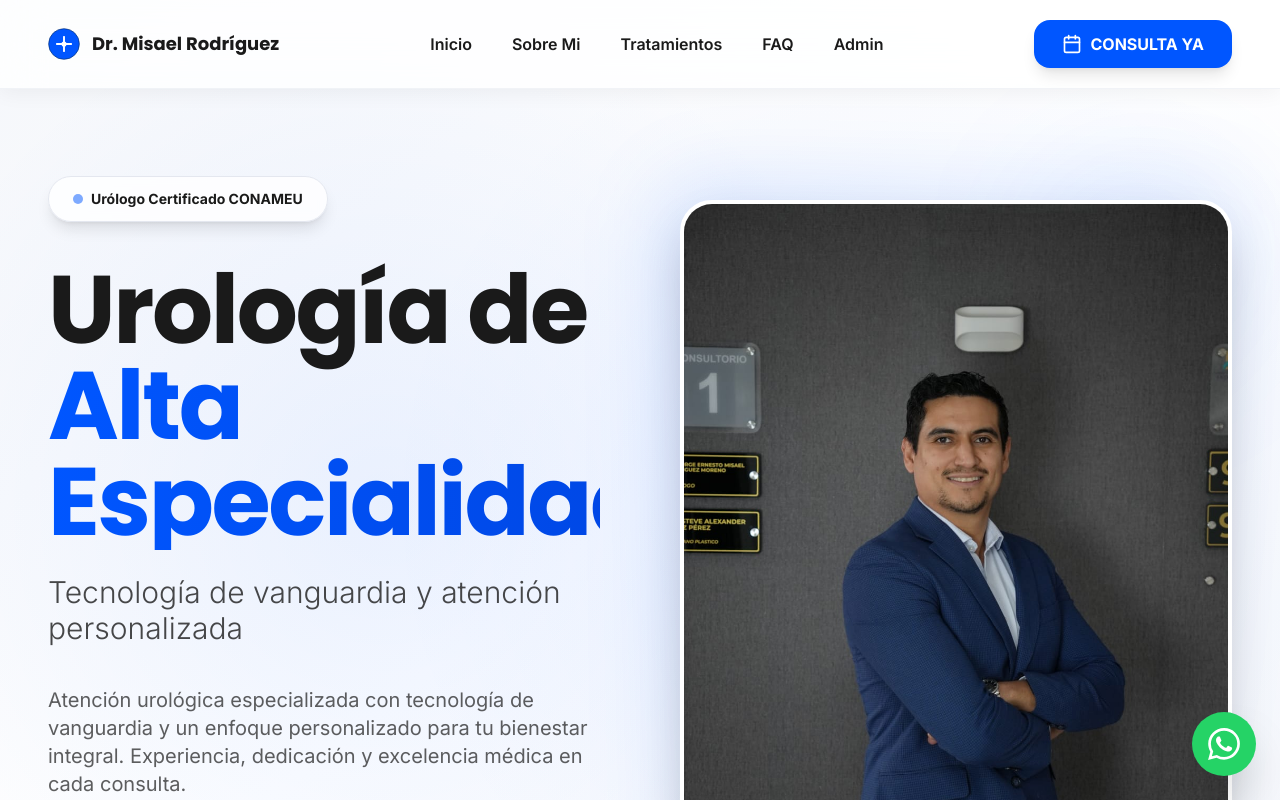
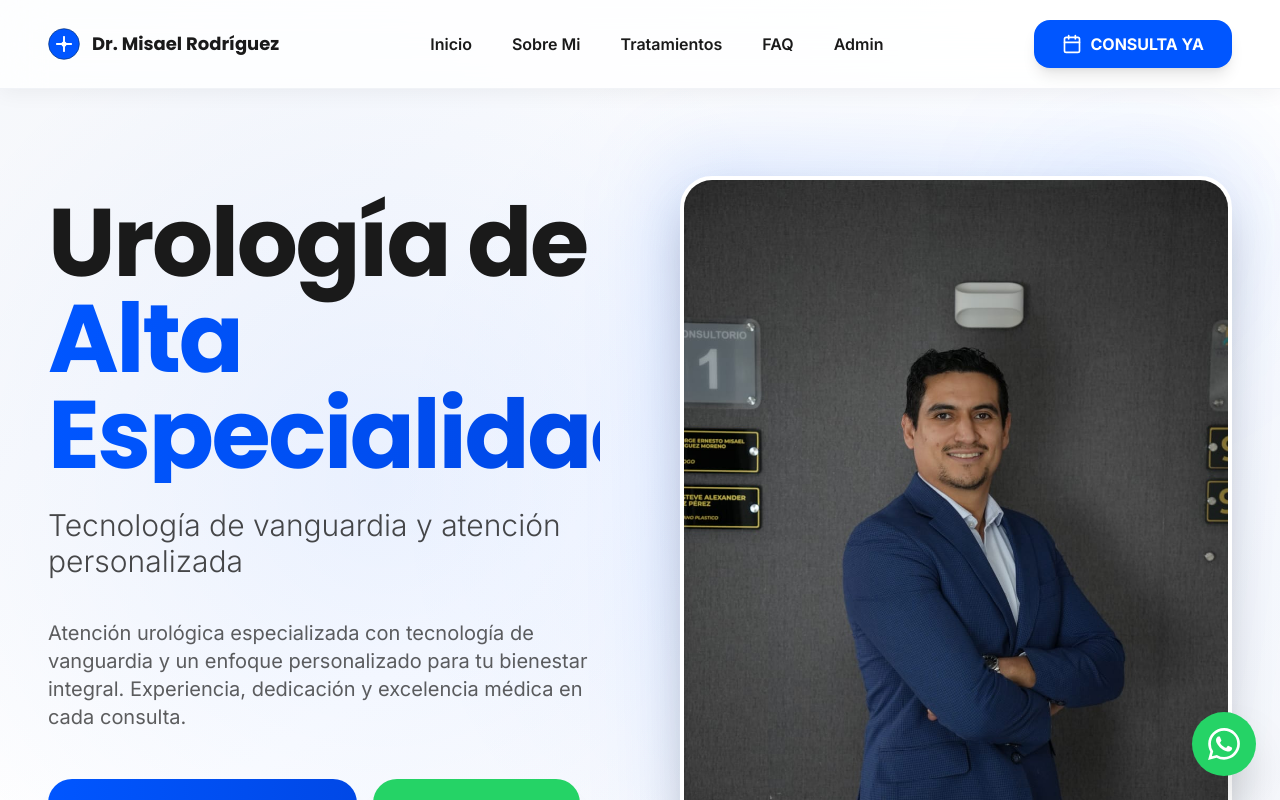
Before and after one commit to duranmtzf-hue/VETSA-CLINIC, a Next.js app: page / in a window 1280 px wide. Shown: the top 800 px of the page. Built offline with nearby package versions, Linux system fonts and the light colour scheme.

Commit message:
Quitar badge de certificación del hero

```diff
--- a/app/page.tsx
+++ b/app/page.tsx
@@ -36,17 +36,6 @@ export default function Home() {
               transition={{ duration: 1, ease: [0.22, 1, 0.36, 1] }}
               className="space-y-8 lg:space-y-10 order-2 lg:order-1"
             >
-              {/* Badge */}
-              <motion.div
-                initial={{ opacity: 0, scale: 0.9 }}
-                animate={{ opacity: 1, scale: 1 }}
-                transition={{ duration: 0.7, delay: 0.2 }}
-                className="inline-flex items-center gap-2 px-6 py-3 bg-white/80 backdrop-blur-sm rounded-full border border-[#E4E7EF] shadow-lg"
-              >
-                <div className="w-2.5 h-2.5 bg-[#0056FF] rounded-full animate-pulse"></div>
-                <span className="text-sm font-bold text-[#1A1A1A]" style={{ fontFamily: 'Inter, sans-serif' }}>Urólogo Certificado CONAMEU</span>
-              </motion.div>
-
               {/* Main Title */}
               <div className="space-y-6">
                 <motion.h1
```
